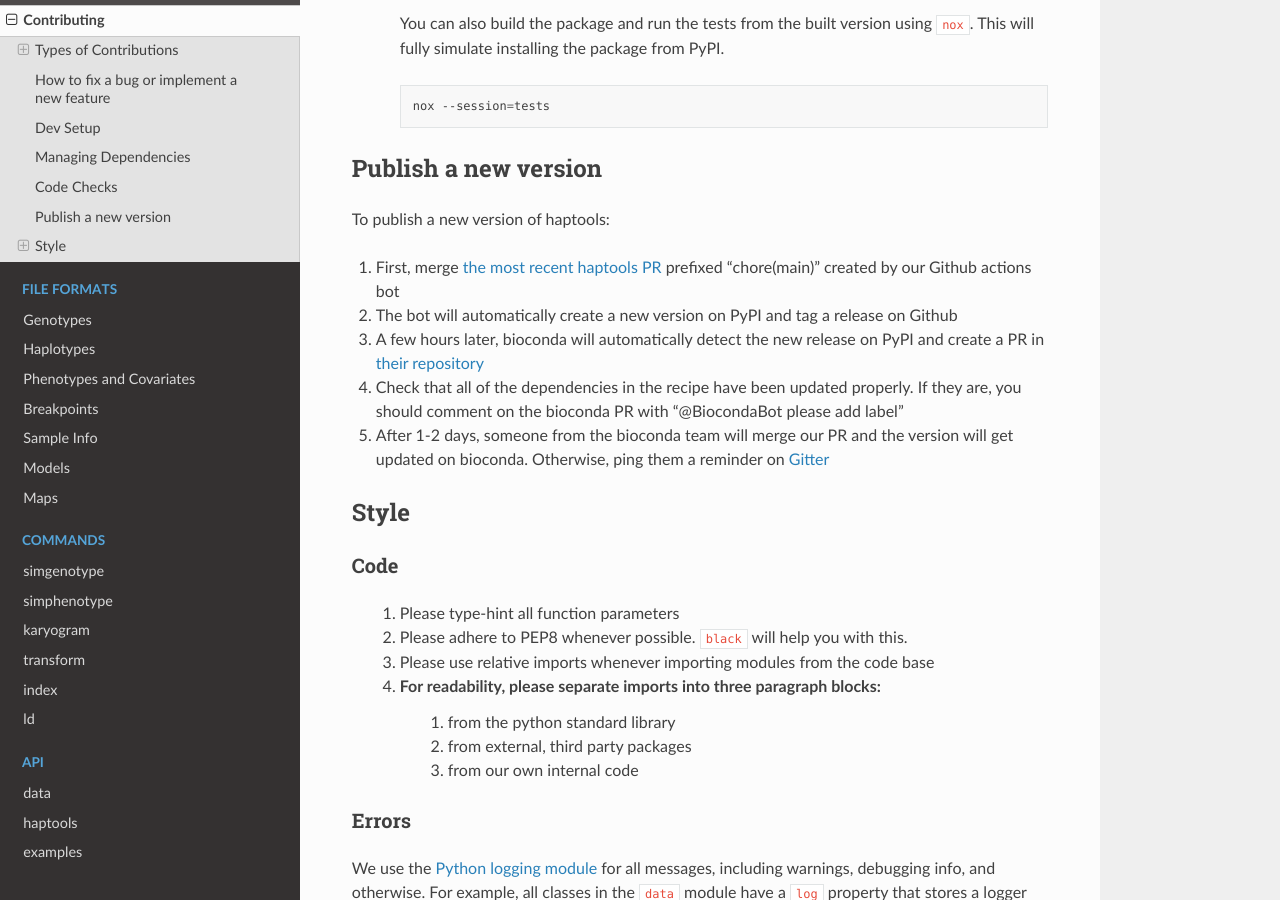
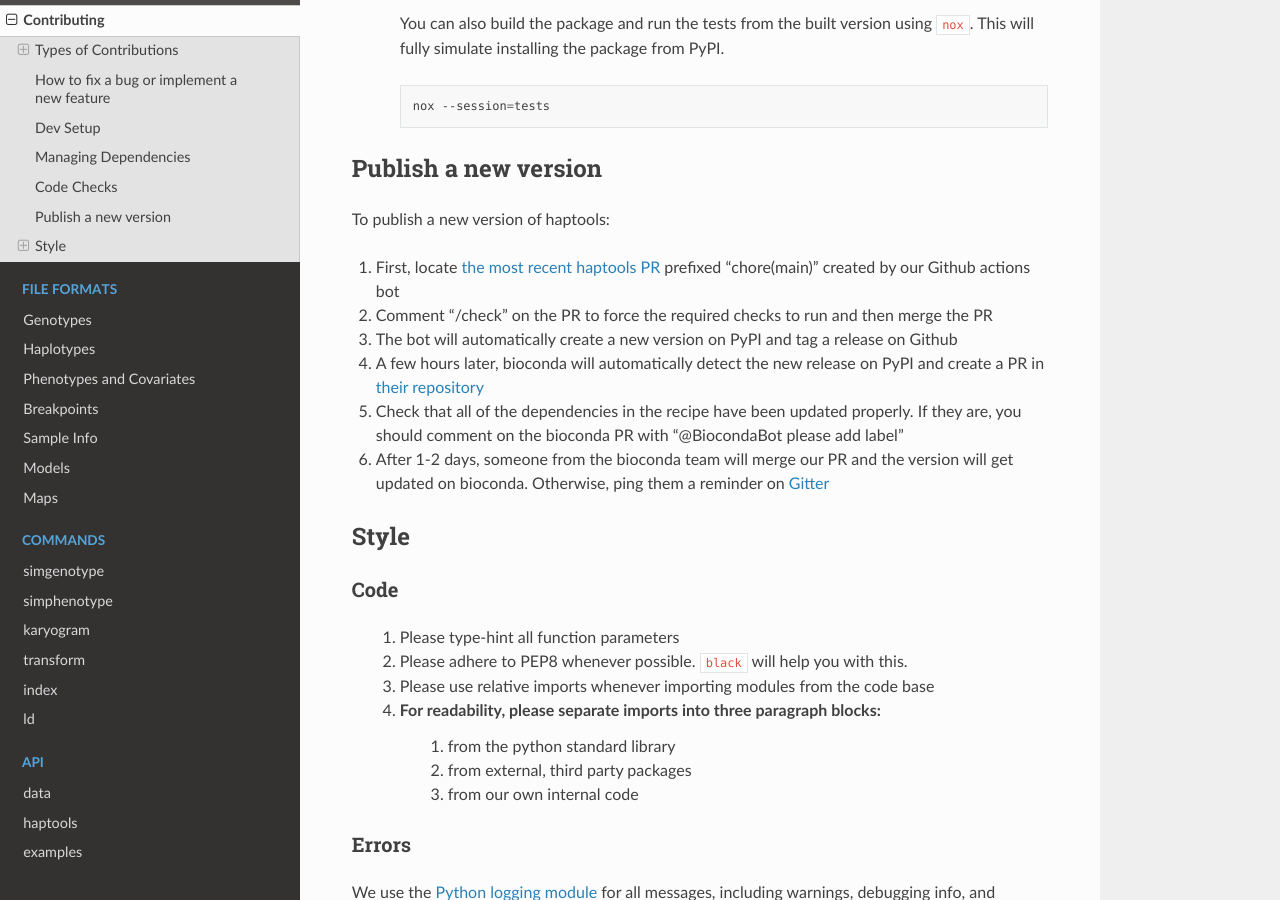
Before and after one commit to CAST-genomics/haptools, a Sphinx documentation site: the page built from docs/project_info/contributing.rst, in a window 1280 px wide and 900 px high, scrolled down 3201 px. Built offline with Sphinx 7.4.7 and the Read the Docs theme 2.0.0, drawn with Linux system fonts in a browser that asks for light colours.

Commit message:
update contributing instructions for new bot

```diff
--- a/docs/project_info/contributing.rst
+++ b/docs/project_info/contributing.rst
@@ -140,11 +140,12 @@
 ---------------------
 To publish a new version of haptools:
 
-1. First, merge `the most recent haptools PR <https://github.com/CAST-genomics/haptools/pulls>`_ prefixed "chore(main)" created by our Github actions bot
-2. The bot will automatically create a new version on PyPI and tag a release on Github
-3. A few hours later, bioconda will automatically detect the new release on PyPI and create a PR in `their repository <https://github.com/bioconda/bioconda-recipes/pulls>`_
-4. Check that all of the dependencies in the recipe have been updated properly. If they are, you should comment on the bioconda PR with "@BiocondaBot please add label"
-5. After 1-2 days, someone from the bioconda team will merge our PR and the version will get updated on bioconda. Otherwise, ping them a reminder on `Gitter <https://gitter.im/bioconda/Lobby>`_
+1. First, locate `the most recent haptools PR <https://github.com/CAST-genomics/haptools/pulls>`_ prefixed "chore(main)" created by our Github actions bot
+2. Comment "/check" on the PR to force the required checks to run and then merge the PR
+3. The bot will automatically create a new version on PyPI and tag a release on Github
+4. A few hours later, bioconda will automatically detect the new release on PyPI and create a PR in `their repository <https://github.com/bioconda/bioconda-recipes/pulls>`_
+5. Check that all of the dependencies in the recipe have been updated properly. If they are, you should comment on the bioconda PR with "@BiocondaBot please add label"
+6. After 1-2 days, someone from the bioconda team will merge our PR and the version will get updated on bioconda. Otherwise, ping them a reminder on `Gitter <https://gitter.im/bioconda/Lobby>`_
 
 -----
 Style
```
Also changed, not shown: 1 other file.
